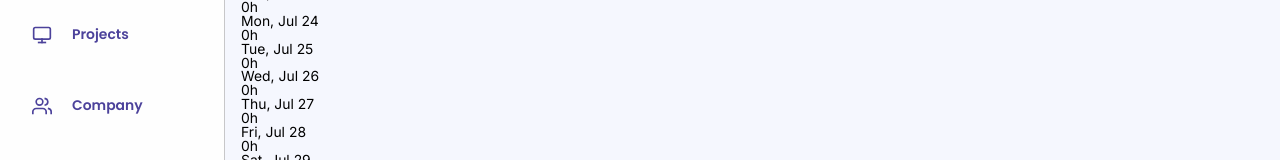
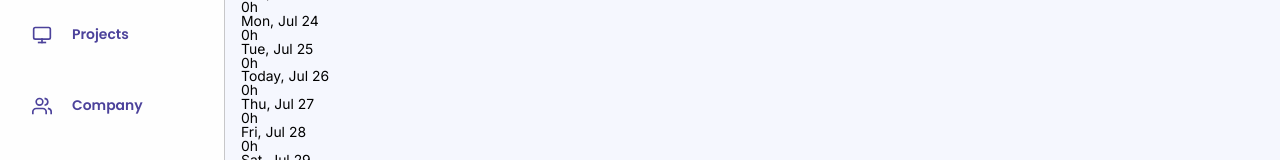
Before and after one commit to renchester/time-tracker-app, a React (Vite) app: page / in a window 1280 px wide. Shown: the part 156-316 px from the top of the page. Built offline with nearby package versions, Linux system fonts and the light colour scheme; sample sign-in values are in the browser's storage.

Commit message:
Add sameDay checkers for DailyOverview

```diff
--- a/src/components/overviews/DailyOverview.jsx
+++ b/src/components/overviews/DailyOverview.jsx
@@ -1,6 +1,6 @@
 import './DailyOverview.scss';
 import PropTypes from 'prop-types';
-import { format } from 'date-fns';
+import { format, isSameDay } from 'date-fns';
 import { taskType } from '@/types/types';
 import { getTotalHours } from '@/lib/dateHelpers';
 import TaskDailyCard from '../cards/TaskDailyCard';
@@ -8,7 +8,8 @@ import TaskDailyCard from '../cards/TaskDailyCard';
 function DailyOverview(props) {
   const { day, tasks } = props;
   const elementID = `daily-ov__${day.toISOString()}`;
-  const dateFormat = 'eee, LLL dd';
+  const sameDayStatus = isSameDay(new Date(), new Date(day));
+  const dateFormat = sameDayStatus ? 'LLL dd' : 'eee, LLL dd';
 
   // Sort tasks by startTime
   const sortedTasks = tasks.sort((a, b) => {
@@ -19,10 +20,18 @@ function DailyOverview(props) {
   const totalHours = getTotalHours(sortedTasks);
 
   return (
-    <section className="daily-ov" aria-labelledby={elementID}>
+    <section
+      className="daily-ov"
+      aria-labelledby={elementID}
+      data-now={sameDayStatus}
+    >
       <div className="daily-ov__header">
-        <h5 id={elementID} className="daily-ov__day">
-          {format(new Date(day), dateFormat)}
+        <h5
+          id={elementID}
+          className="daily-ov__day"
+          data-active={sameDayStatus}
+        >
+          {sameDayStatus && 'Today,'} {format(new Date(day), dateFormat)}
         </h5>
         <span className="daily-ov__total">{totalHours}h</span>
       </div>
```
